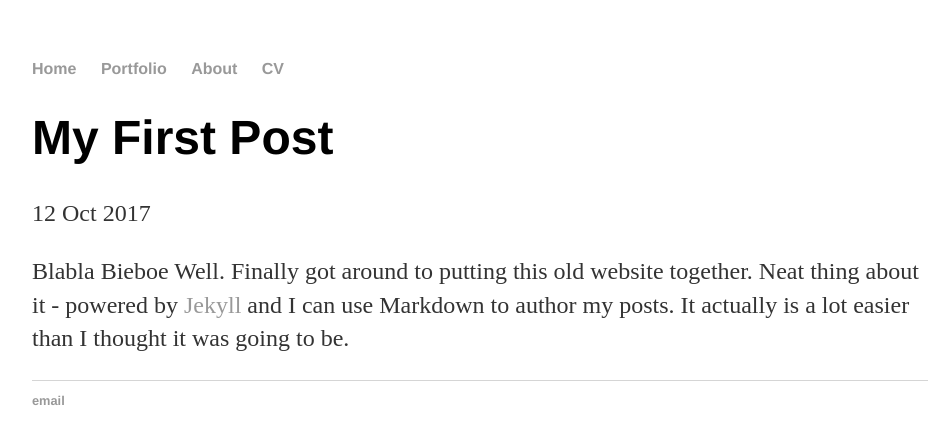
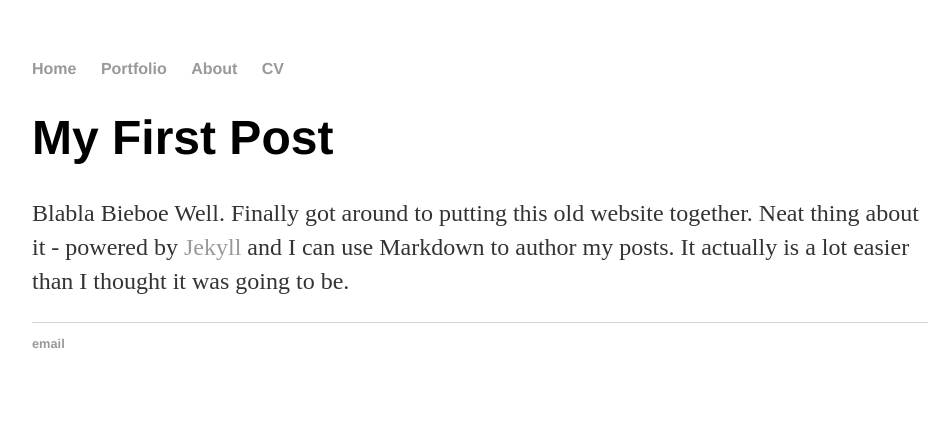
Before and after one commit to SanderHageman/sanderhageman.github.io, a Jekyll site: the page built from _posts/2017-10-12-my-first-post.md, in a window 1280 px wide. Shown: the top 444 px of the page, without its empty margins (160-1110 px from the left). Built offline with Jekyll 4.4.1, drawn with Linux system fonts in a browser that asks for light colours.

Commit message:
Update post.html

```diff
--- a/_layouts/post.html
+++ b/_layouts/post.html
@@ -2,7 +2,8 @@
 layout: default
 ---
 <h1>{{ page.title }}</h1>
-<p class="meta">{{ page.date | date_to_string }}</p>
+<h2>{{ page.subtitle }}</h2>
+<!-- <p class="meta">{{ page.date | date_to_string }}</p> -->
 
 <div class="post">
   {{ content }}
```
